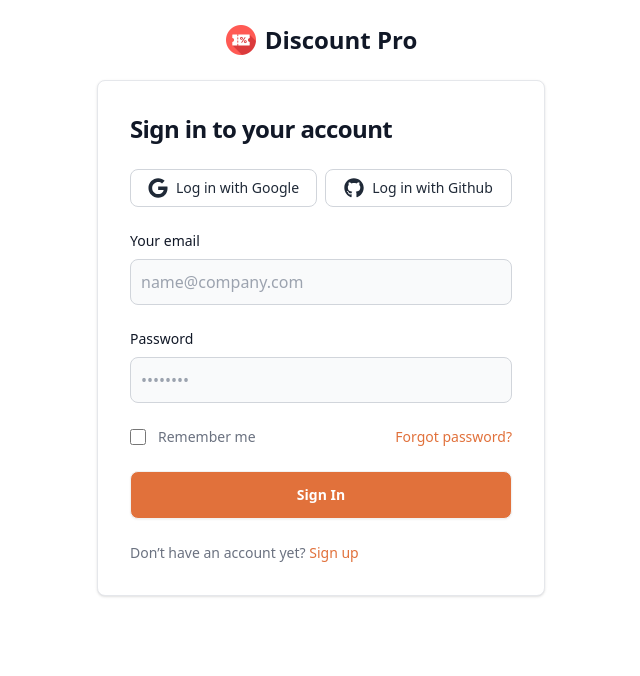
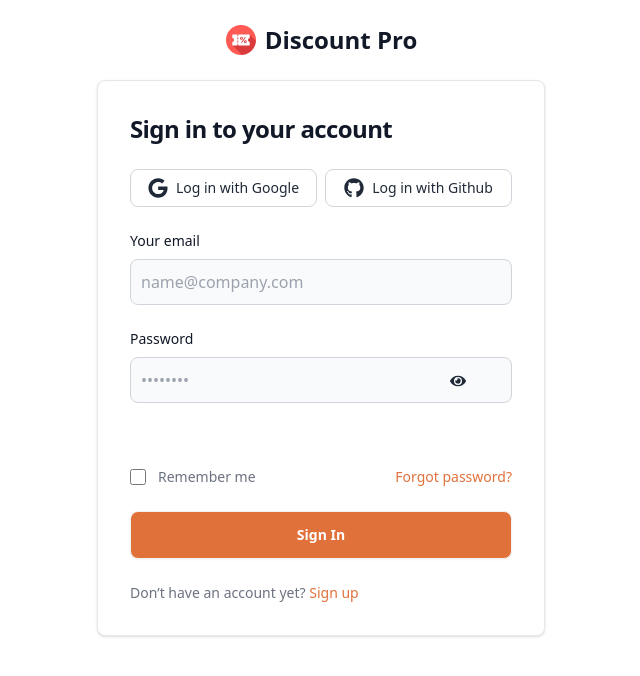
Before and after one commit to RaiyanJiyon/Discount-PRO, a React (Vite) app: page /auth/login in a window 1280 px wide. Shown: the top 676 px of the page, without its empty margins (319-959 px from the left). Built offline with nearby package versions, Linux system fonts and the light colour scheme; no server answers.

Commit message:
feat:  Implement show and hide passwords on the registration page.- Bydefault it won’t show the passwordwhenyouclick onthe 'Eye' icon it will show the password. In this way, you need to toggle

```diff
--- a/src/App.jsx
+++ b/src/App.jsx
@@ -1,18 +1,8 @@
-import { useState } from 'react';
-import SearchBar from './components/SearchBar';
-import BrandCard from './components/BrandCard';
-
 const App = () => {
-    const [searchTerm, setSearchTerm] = useState('');
-
-    const handleInputChange = (e) => {
-        setSearchTerm(e.target.value);
-    };
 
     return (
         <div>
-            <SearchBar searchTerm={searchTerm} onInputChange={handleInputChange} />
-            <BrandCard searchTerm={searchTerm} />
+
         </div>
     );
 };
--- a/src/pages/Auth/Login.jsx
+++ b/src/pages/Auth/Login.jsx
@@ -1,8 +1,8 @@
 import logo from '../../assets/images/logo.png'
-import { FaGithub, FaGoogle } from "react-icons/fa";
+import { FaEye, FaEyeSlash, FaGithub, FaGoogle } from "react-icons/fa";
 import { Link, useLocation, useNavigate } from "react-router-dom";
 import Button from '../../components/ui/Button';
-import { useContext, useEffect } from 'react';
+import { useContext, useEffect, useState } from 'react';
 import { authContext } from '../../contexts/AuthProvider';
 import SuccessToaster from '../../components/ToasterNotification/SuccessToaster';
 import ErrorToaster from '../../components/ToasterNotification/ErrorToaster';
@@ -15,6 +15,7 @@
     }, []);
 
     const { user, setUser, createUserWithGoogle, loginUser } = useContext(authContext);
+    const [toggle, setToggle] = useState(false);
 
     const location = useLocation();
     const navigate = useNavigate();
@@ -64,7 +65,11 @@
                 email: emailInput.value,
             }
         })
-    }
+    };
+
+    const handleToggle = () => {
+        setToggle((prev) => !prev);
+    };
 
 
     return (
@@ -100,7 +105,10 @@
                             </div>
                             <div>
                                 <label htmlFor="password" className="block mb-2 text-sm font-medium text-gray-900">Password</label>
-                                <input type="password" name="password" id="password" placeholder="••••••••" className="bg-gray-50 border border-gray-300 text-gray-900 rounded-lg focus:ring-primary-600 focus:border-primary-600 block w-full p-2.5" required />
+                                <input type={toggle ? "text" : "password"} name="password" id="password" placeholder="••••••••" className="bg-gray-50 border border-gray-300 text-gray-900 rounded-lg focus:ring-primary-600 focus:border-primary-600 block w-full p-2.5" required />
+                            </div>
+                            <div onClick={handleToggle} className='relative w-6 -top-[54px] left-80 cursor-pointer'>
+                                {toggle ? <FaEyeSlash /> : <FaEye />}
                             </div>
                             <div className="flex items-center justify-between">
                                 <div className="flex items-start">
```
Also changed, not shown: src/pages/Auth/Register.jsx (line endings or trailing spaces), 1 other file (tests, documents, lock files or other folders).
